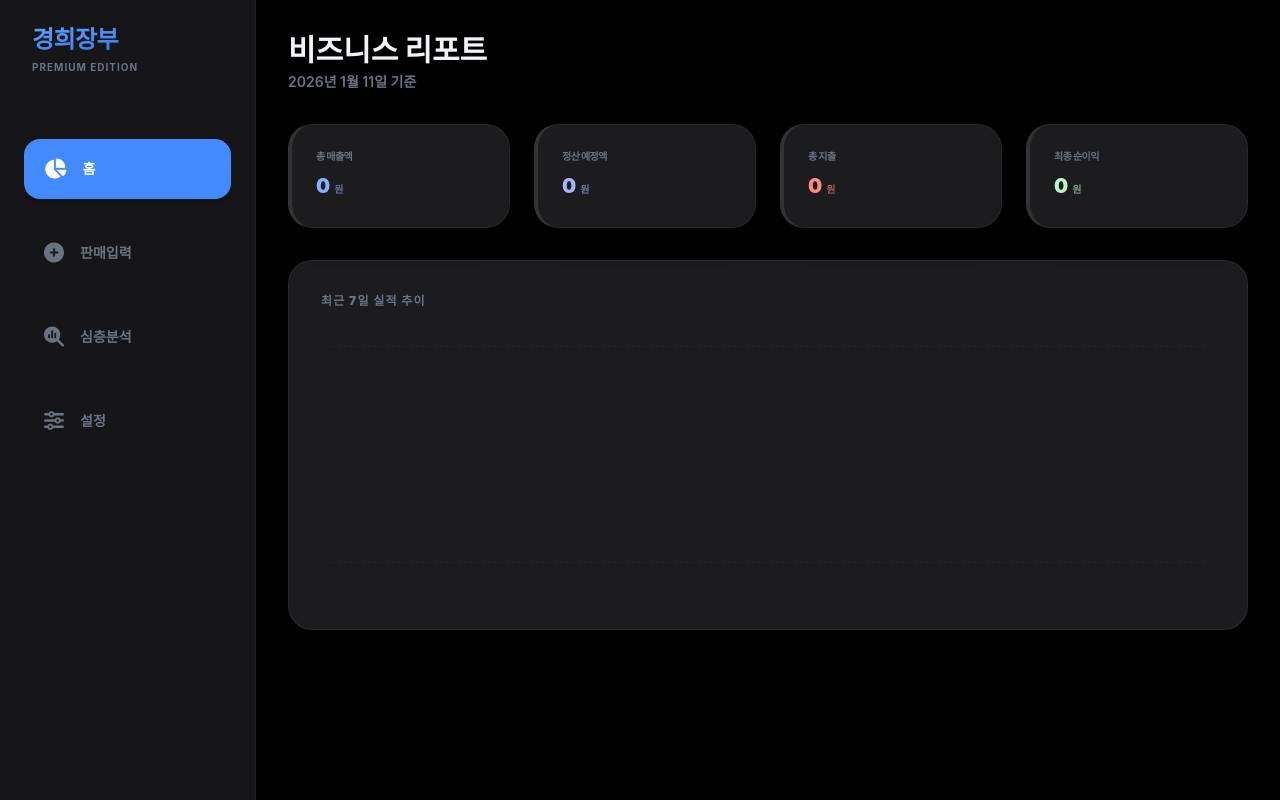
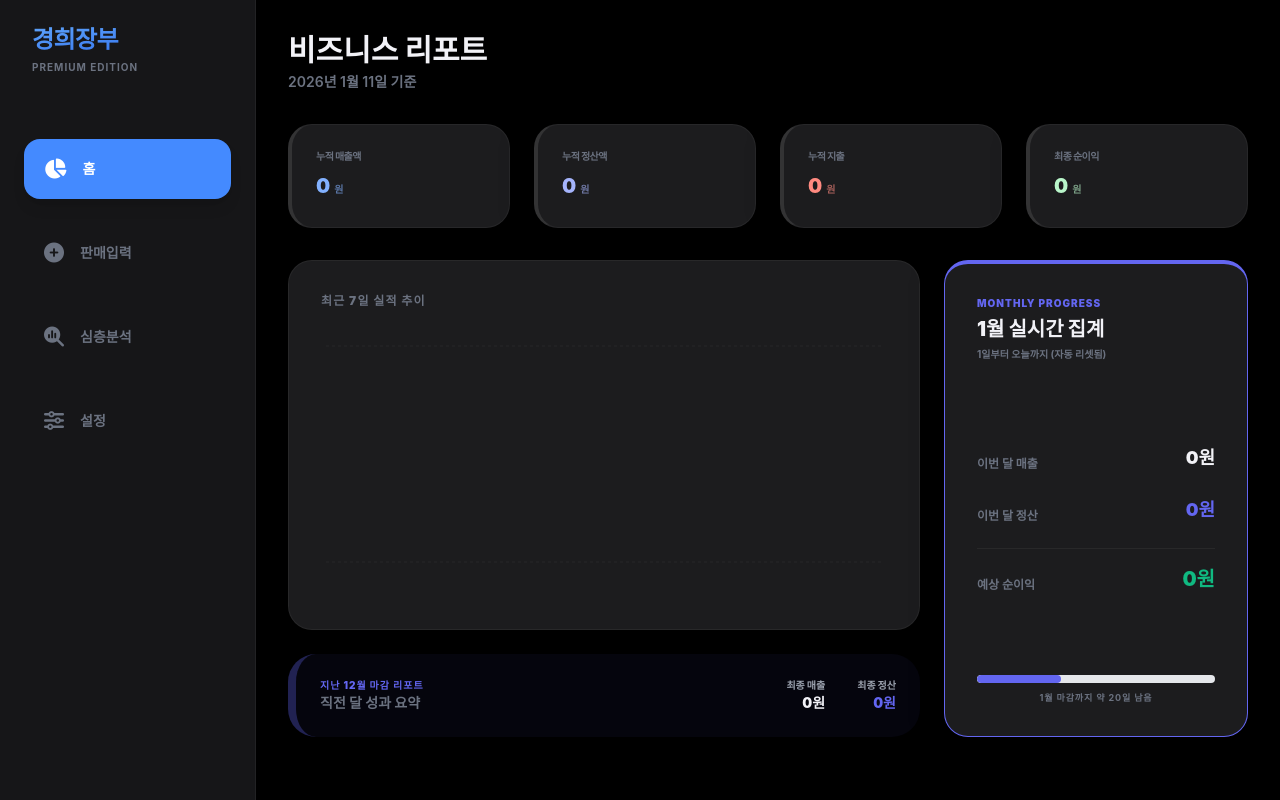
Before and after one commit to obinstory-alt/kkh, a React (Vite) app: page / in a window 1280 px wide. Built offline with nearby package versions, Linux system fonts and the light colour scheme; a web font is replaced by a local one.

Commit message:
Update App.tsx

```diff
--- a/App.tsx
+++ b/App.tsx
@@ -78,6 +78,22 @@ const App: React.FC = () => {
     const totalCosts = fixedCosts + (totalRevenue * variableRate);
     const totalProfit = totalSettlement - totalCosts;
 
+    const now = new Date();
+    const currentYearMonth = now.toISOString().slice(0, 7); // YYYY-MM
+
+    // 이번 달 누적 (1일부터 오늘까지 - 1일 리셋 보장)
+    const monthSales = sales.filter(s => s.date.startsWith(currentYearMonth));
+    const mtdRevenue = monthSales.reduce((acc, curr) => acc + curr.totalPrice, 0);
+    const mtdSettlement = monthSales.reduce((acc, curr) => acc + curr.settlementAmount, 0);
+    const mtdProfit = mtdSettlement - (mtdRevenue * variableRate) - (fixedCosts / 30 * now.getDate());
+
+    // 지난 달 성과 (전달 마감 데이터용)
+    const lastMonthDate = new Date(now.getFullYear(), now.getMonth() - 1, 1);
+    const lastMonthYearMonth = lastMonthDate.toISOString().slice(0, 7);
+    const lastMonthSales = sales.filter(s => s.date.startsWith(lastMonthYearMonth));
+    const lastMonthRevenue = lastMonthSales.reduce((acc, curr) => acc + curr.totalPrice, 0);
+    const lastMonthSettlement = lastMonthSales.reduce((acc, curr) => acc + curr.settlementAmount, 0);
+
     const dailyDataMap: Record<string, { date: string, revenue: number, settlement: number }> = {};
     sales.forEach(s => {
       const dateStr = s.date.split('T')[0].slice(5);
@@ -87,7 +103,13 @@ const App: React.FC = () => {
     });
     const trendData = Object.keys(dailyDataMap).sort().map(date => dailyDataMap[date]).slice(-7);
 
-    return { totalRevenue, totalSettlement, totalProfit, totalCosts, trendData };
+    return {
+      totalRevenue, totalSettlement, totalProfit, totalCosts, trendData,
+      mtdRevenue, mtdSettlement, mtdProfit,
+      lastMonthRevenue, lastMonthSettlement,
+      currentMonthName: now.getMonth() + 1,
+      lastMonthName: lastMonthDate.getMonth() + 1
+    };
   }, [sales, expenses]);
 
   const handleBulkAddSales = (records: SaleRecord[]) => {
@@ -151,7 +173,7 @@ const App: React.FC = () => {
 
       <main className="p-4 md:p-8 max-w-6xl mx-auto">
         {view === 'dashboard' && <Dashboard stats={statsSummary} darkMode={darkMode} />}
-        {view === 'sales' && <SalesBulkInput sales={sales} menuItems={menuItems} platforms={platforms} memos={memos} onFinalSubmit={handleBulkAddSales} onSaveMemo={handleSaveMemo} darkMode={darkMode} storageKeys={STORAGE_KEYS} />}
+        {view === 'sales' && <SalesBulkInput sales={sales} menuItems={menuItems} platforms={platforms} memos={memos} onFinalSubmit={handleBulkAddSales} onSaveMemo={handleSaveMemo} darkMode={darkMode} storageKeys={STORAGE_KEYS} stats={statsSummary} />}
         {view === 'stats' && <AdvancedStats sales={sales} expenses={expenses} menuItems={menuItems} platforms={platforms} memos={memos} setSales={setSales} darkMode={darkMode} />}
         {view === 'settings' && <Settings menuItems={menuItems} setMenuItems={setMenuItems} platforms={platforms} setPlatforms={setPlatforms} expenses={expenses} setExpenses={setExpenses} darkMode={darkMode} setDarkMode={setDarkMode} onBackup={handleBackup} onRestore={handleRestore} />}
       </main>
@@ -176,12 +198,14 @@ const Dashboard: React.FC<{ stats: any, darkMode: boolean }> = ({ stats, darkMod
     </header>
 
     <div className="grid grid-cols-2 lg:grid-cols-4 gap-4 md:gap-6">
-      <StatCard label="총 매출액" value={stats.totalRevenue} color={darkMode ? "text-[#82B1FF]" : "text-blue-600"} darkMode={darkMode} />
-      <StatCard label="정산 예정액" value={stats.totalSettlement} color={darkMode ? "text-indigo-300" : "text-indigo-600"} darkMode={darkMode} />
-      <StatCard label="총 지출" value={stats.totalCosts} color={darkMode ? "text-[#FF8A80]" : "text-rose-600"} darkMode={darkMode} />
+      <StatCard label="누적 매출액" value={stats.totalRevenue} color={darkMode ? "text-[#82B1FF]" : "text-blue-600"} darkMode={darkMode} />
+      <StatCard label="누적 정산액" value={stats.totalSettlement} color={darkMode ? "text-indigo-300" : "text-indigo-600"} darkMode={darkMode} />
+      <StatCard label="누적 지출" value={stats.totalCosts} color={darkMode ? "text-[#FF8A80]" : "text-rose-600"} darkMode={darkMode} />
       <StatCard label="최종 순이익" value={stats.totalProfit} color={darkMode ? "text-[#B9F6CA]" : "text-emerald-600"} darkMode={darkMode} />
     </div>
 
+    <div className="grid grid-cols-1 lg:grid-cols-3 gap-6">
+      <div className="lg:col-span-2 space-y-6">
         <div className="apple-card p-6 md:p-8">
           <div className="flex justify-between items-center mb-8">
             <h3 className="text-xs font-black uppercase tracking-widest text-gray-500">최근 7일 실적 추이</h3>
@@ -203,6 +227,59 @@ const Dashboard: React.FC<{ stats: any, darkMode: boolean }> = ({ stats, darkMod
             </ResponsiveContainer>
           </div>
         </div>
+
+        {/* 지난달 마감 성과 요약 */}
+        <div className={`p-6 rounded-[28px] border-l-8 border-indigo-500/30 flex justify-between items-center transition-all ${darkMode ? 'bg-indigo-500/5' : 'bg-indigo-50/50'}`}>
+          <div>
+            <p className="text-[10px] font-black text-indigo-500 uppercase tracking-widest">지난 {stats.lastMonthName}월 마감 리포트</p>
+            <h4 className="text-sm font-bold text-gray-500">직전 달 성과 요약</h4>
+          </div>
+          <div className="flex gap-8 text-right">
+            <div>
+              <p className="text-[10px] font-black text-gray-400">최종 매출</p>
+              <p className="text-sm font-black">{stats.lastMonthRevenue.toLocaleString()}원</p>
+            </div>
+            <div>
+              <p className="text-[10px] font-black text-gray-400">최종 정산</p>
+              <p className="text-sm font-black text-indigo-500">{stats.lastMonthSettlement.toLocaleString()}원</p>
+            </div>
+          </div>
+        </div>
+      </div>
+
+      <div className="apple-card p-6 md:p-8 flex flex-col justify-between border-t-4 border-indigo-500">
+        <div className="space-y-1">
+          <p className="text-[10px] font-black text-indigo-500 uppercase tracking-widest">MONTHLY PROGRESS</p>
+          <h3 className="text-xl font-black">{stats.currentMonthName}월 실시간 집계</h3>
+          <p className="text-[10px] text-gray-500 font-bold">1일부터 오늘까지 (자동 리셋됨)</p>
+        </div>
+
+        <div className="space-y-6 my-6">
+          <div className="flex justify-between items-end">
+            <span className="text-xs font-bold text-gray-500">이번 달 매출</span>
+            <span className="text-lg font-black">{stats.mtdRevenue.toLocaleString()}원</span>
+          </div>
+          <div className="flex justify-between items-end">
+            <span className="text-xs font-bold text-gray-500">이번 달 정산</span>
+            <span className="text-lg font-black text-indigo-500">{stats.mtdSettlement.toLocaleString()}원</span>
+          </div>
+          <div className="flex justify-between items-end pt-4 border-t border-white/5">
+            <span className="text-xs font-bold text-gray-500">예상 순이익</span>
+            <span className="text-xl font-black text-emerald-500">{Math.max(0, Math.round(stats.mtdProfit)).toLocaleString()}원</span>
+          </div>
+        </div>
+
+        <div className="space-y-2">
+          <div className="w-full h-2 bg-gray-200 dark:bg-white/5 rounded-full overflow-hidden">
+            <div
+              className="h-full bg-indigo-500 rounded-full transition-all duration-1000"
+              style={{ width: `${Math.min(100, (new Date().getDate() / 31) * 100)}%` }}
+            ></div>
+          </div>
+          <p className="text-[9px] text-center text-gray-500 font-bold uppercase tracking-widest">{stats.currentMonthName}월 마감까지 약 {31 - new Date().getDate()}일 남음</p>
+        </div>
+      </div>
+    </div>
   </div>
 );
 
@@ -213,11 +290,9 @@ const AdvancedStats: React.FC<{ sales: SaleRecord[], expenses: ExpenseItem[], me
   const getPName = (id: string) => platforms.find(p => p.id === id)?.name || id;
   const getMName = (id: string) => menuItems.find(m => m.id === id)?.name || id;
 
-  // 선택한 날짜에 해당하는 매출만 필터링 (심층 분석 상단용)
   const filteredSalesForDate = useMemo(() => sales.filter(s => s.date.startsWith(searchDate)), [sales, searchDate]);
   const currentMemo = useMemo(() => memos.find(m => m.date === searchDate)?.content || '', [memos, searchDate]);
 
-  // 기간별 집계 로직
   const aggregated = useMemo(() => {
     const map: Record<string, { label: string, revenue: number, settlement: number, profit: number }> = {};
     const fixed = expenses.filter(e => e.type === 'fixed').reduce((acc, curr) => acc + curr.value, 0);
@@ -253,11 +328,8 @@ const AdvancedStats: React.FC<{ sales: SaleRecord[], expenses: ExpenseItem[], me
     }).slice(-12);
   }, [sales, expenses, timeUnit]);
 
-  // 메뉴별 분석 데이터 (모든 과거 데이터 포함 집계)
   const menuRanking = useMemo(() => {
     const map: Record<string, { name: string, qty: number, revenue: number }> = {};
-
-    // 시간 단위에 따른 필터링 범위 결정
     let targetSales = sales;
     if (timeUnit === 'daily') {
       targetSales = sales.filter(s => s.date.startsWith(searchDate));
@@ -275,10 +347,10 @@ const AdvancedStats: React.FC<{ sales: SaleRecord[], expenses: ExpenseItem[], me
         return sd >= monday && sd <= sunday;
       });
     } else if (timeUnit === 'monthly') {
-      const targetMonth = searchDate.slice(0, 7); // YYYY-MM
+      const targetMonth = searchDate.slice(0, 7);
       targetSales = sales.filter(s => s.date.startsWith(targetMonth));
     } else if (timeUnit === 'yearly') {
-      const targetYear = searchDate.slice(0, 4); // YYYY
+      const targetYear = searchDate.slice(0, 4);
       targetSales = sales.filter(s => s.date.startsWith(targetYear));
     }
 
@@ -325,7 +397,7 @@ const AdvancedStats: React.FC<{ sales: SaleRecord[], expenses: ExpenseItem[], me
 
       <div className="grid grid-cols-1 lg:grid-cols-2 gap-8">
         <div className="apple-card p-6 md:p-8">
-          <h3 className="text-xs font-black mb-8 uppercase tracking-widest text-gray-500">최근 12개 기간 수익성 ({timeUnit})</h3>
+          <h3 className="text-xs font-black mb-8 uppercase tracking-widest text-gray-500">수익성 흐름 ({timeUnit})</h3>
           <div className="h-64">
             <ResponsiveContainer width="100%" height="100%">
               <BarChart data={aggregated}>
@@ -341,7 +413,7 @@ const AdvancedStats: React.FC<{ sales: SaleRecord[], expenses: ExpenseItem[], me
 
         <div className="apple-card p-6 md:p-8">
           <div className="flex justify-between items-center mb-8">
-            <h3 className="text-xs font-black uppercase tracking-widest text-gray-500">선택 기간 메뉴 분석 ({timeUnit})</h3>
+            <h3 className="text-xs font-black uppercase tracking-widest text-gray-500">메뉴별 성과 분석 ({timeUnit})</h3>
           </div>
           <div className="space-y-4 max-h-[256px] overflow-y-auto no-scrollbar">
             {menuRanking.map((m, idx) => (
@@ -364,7 +436,6 @@ const AdvancedStats: React.FC<{ sales: SaleRecord[], expenses: ExpenseItem[], me
                 <div className="text-[10px] font-black text-gray-500 whitespace-nowrap">{m.qty}개</div>
               </div>
             ))}
-            {menuRanking.length === 0 && <p className="text-center py-10 text-xs text-gray-500">해당 기간 판매 기록이 없습니다.</p>}
           </div>
         </div>
       </div>
@@ -379,7 +450,7 @@ const StatCard: React.FC<{ label: string; value: number; color: string; darkMode
   </div>
 );
 
-const SalesBulkInput: React.FC<{ sales: SaleRecord[], menuItems: MenuItem[], platforms: PlatformConfig[], memos: DailyMemo[], onFinalSubmit: (records: SaleRecord[]) => void, onSaveMemo: (date: string, content: string) => void, darkMode: boolean, storageKeys: any }> = ({ sales, menuItems, platforms, memos, onFinalSubmit, onSaveMemo, darkMode, storageKeys }) => {
+const SalesBulkInput: React.FC<{ sales: SaleRecord[], menuItems: MenuItem[], platforms: PlatformConfig[], memos: DailyMemo[], onFinalSubmit: (records: SaleRecord[]) => void, onSaveMemo: (date: string, content: string) => void, darkMode: boolean, storageKeys: any, stats: any }> = ({ sales, menuItems, platforms, memos, onFinalSubmit, onSaveMemo, darkMode, storageKeys, stats }) => {
   const [platform, setPlatform] = useState('');
   const [date, setDate] = useState(new Date().toISOString().split('T')[0]);
 
@@ -401,7 +472,6 @@ const SalesBulkInput: React.FC<{ sales: SaleRecord[], menuItems: MenuItem[], pla
   const [memoSaved, setMemoSaved] = useState(false);
   const fileInputRef = useRef<HTMLInputElement>(null);
 
-  // 실시간 합계 리포트 (선택한 날짜의 모든 과거 기록 포함)
   const consolidatedReportForDate = useMemo(() => {
     const dateSales = sales.filter(s => s.date.startsWith(date));
     const menuMap: Record<string, { name: string, qty: number, total: number }> = {};
@@ -496,7 +566,7 @@ const SalesBulkInput: React.FC<{ sales: SaleRecord[], menuItems: MenuItem[], pla
       localStorage.removeItem(storageKeys.TEMP_FORM);
       localStorage.removeItem(storageKeys.TEMP_QUEUE);
       setIsFinishing(false);
-      alert('정산 마감이 완료되었습니다! 하단 리포트에서 결과를 확인하세요.');
+      alert('정산 마감이 완료되었습니다! 이번 달 누적 합계에 반영되었습니다.');
     }, 800);
   };
 
@@ -560,8 +630,6 @@ const SalesBulkInput: React.FC<{ sales: SaleRecord[], menuItems: MenuItem[], pla
       if (newRecords.length > 0) {
         setTempQueue(prev => [...prev, ...newRecords]);
         alert(`${newRecords.length}개의 내역을 대기 목록에 추가했습니다.`);
-      } else {
-        alert('인식된 데이터가 없습니다.');
       }
       if (fileInputRef.current) fileInputRef.current.value = '';
     };
@@ -580,7 +648,22 @@ const SalesBulkInput: React.FC<{ sales: SaleRecord[], menuItems: MenuItem[], pla
         </div>
       </div>
 
-      {/* STEP 1: 입력 폼 */}
+      <div className={`p-6 rounded-[32px] border-t-4 border-indigo-500 transition-all ${darkMode ? 'bg-indigo-500/5' : 'bg-indigo-50'}`}>
+        <div className="flex justify-between items-center mb-4">
+          <div className="space-y-1">
+            <p className="text-[10px] font-black text-indigo-500 uppercase tracking-widest">{stats.currentMonthName}월 누적 집계</p>
+            <h3 className="text-lg font-black">이번 달 누적 합계 <span className="text-[10px] font-bold text-gray-400 ml-2">(1일 ~ {new Date().getDate()}일)</span></h3>
+          </div>
+          <div className="text-right">
+             <p className="text-xl font-black text-indigo-600">{stats.mtdRevenue.toLocaleString()}원</p>
+             <p className="text-[10px] font-bold text-gray-500">정산 예정: {stats.mtdSettlement.toLocaleString()}원</p>
+          </div>
+        </div>
+        <div className="w-full h-1.5 bg-gray-200 dark:bg-white/5 rounded-full overflow-hidden">
+          <div className="h-full bg-indigo-500 rounded-full" style={{ width: `${Math.min(100, (new Date().getDate() / 31) * 100)}%` }}></div>
+        </div>
+      </div>
+
       <div className="apple-card p-6 md:p-8 space-y-8 border-t-4 border-[#448AFF]">
         <div className="flex justify-between items-center">
           <div className="space-y-1">
@@ -609,11 +692,10 @@ const SalesBulkInput: React.FC<{ sales: SaleRecord[], menuItems: MenuItem[], pla
           ))}
         </div>
         <button onClick={addToQueue} className={`w-full py-4 rounded-3xl font-black text-sm transition-all ${platform ? 'bg-white/10 hover:bg-white/20' : 'opacity-30 cursor-not-allowed'}`}>
-          <i className="fas fa-plus mr-2"></i> 확인용 목록에 추가
+          <i className="fas fa-plus mr-2"></i> 목록에 추가
         </button>
       </div>
 
-      {/* STEP 2: 대기 목록 */}
       <div className="apple-card p-6 md:p-8 space-y-6 border-t-4 border-[#B9F6CA]">
         <div className="space-y-1">
           <p className="text-[10px] font-black text-[#B9F6CA] uppercase tracking-widest">STEP 2. 정산 대기 목록</p>
@@ -655,14 +737,12 @@ const SalesBulkInput: React.FC<{ sales: SaleRecord[], menuItems: MenuItem[], pla
         )}
       </div>
 
-      {/* 통합 리포트 (선택한 날짜의 모든 기록 통합 집계) */}
       <div className="apple-card p-6 md:p-8 space-y-6 border-t-4 border-indigo-500 bg-indigo-500/5">
         <div className="flex justify-between items-center">
           <div className="space-y-1">
-            <p className="text-[10px] font-black text-indigo-500 uppercase tracking-widest">DATE CONSOLIDATED REPORT</p>
-            <h3 className="text-lg font-black">{date} 메뉴별 통합 집계</h3>
+            <p className="text-[10px] font-black text-indigo-500 uppercase tracking-widest">CONSOLIDATED REPORT</p>
+            <h3 className="text-lg font-black">{date} 통합 집계</h3>
           </div>
-          <i className="fas fa-chart-line text-indigo-500 text-xl"></i>
         </div>
 
         {consolidatedReportForDate.length > 0 ? (
@@ -682,18 +762,15 @@ const SalesBulkInput: React.FC<{ sales: SaleRecord[], menuItems: MenuItem[], pla
               ))}
             </div>
             <div className="pt-4 border-t border-indigo-500/20 flex justify-between items-center">
-              <span className="text-xs font-bold text-gray-500 uppercase tracking-widest">TOTAL SALES FOR DAY</span>
+              <span className="text-xs font-bold text-gray-500 uppercase tracking-widest">TOTAL SALES</span>
               <span className="text-xl font-black text-indigo-600">{consolidatedReportForDate.reduce((acc, c) => acc + c.total, 0).toLocaleString()}원</span>
             </div>
           </div>
         ) : (
-          <div className="py-10 text-center">
-            <p className="text-xs font-bold text-gray-400">기록된 매출이 없습니다. 날짜를 확인해 주세요.</p>
-          </div>
+          <div className="py-10 text-center text-xs font-bold text-gray-400 italic">기록된 매출이 없습니다.</div>
         )}
       </div>
 
-      {/* STEP 3: 메모 */}
       <div className="apple-card p-6 md:p-8 space-y-4 border-t-4 border-amber-400">
         <div className="flex justify-between items-center">
           <h3 className="text-lg font-black">오늘의 특이사항</h3>
```
Lines whose indentation alone changed are shown as unchanged.
